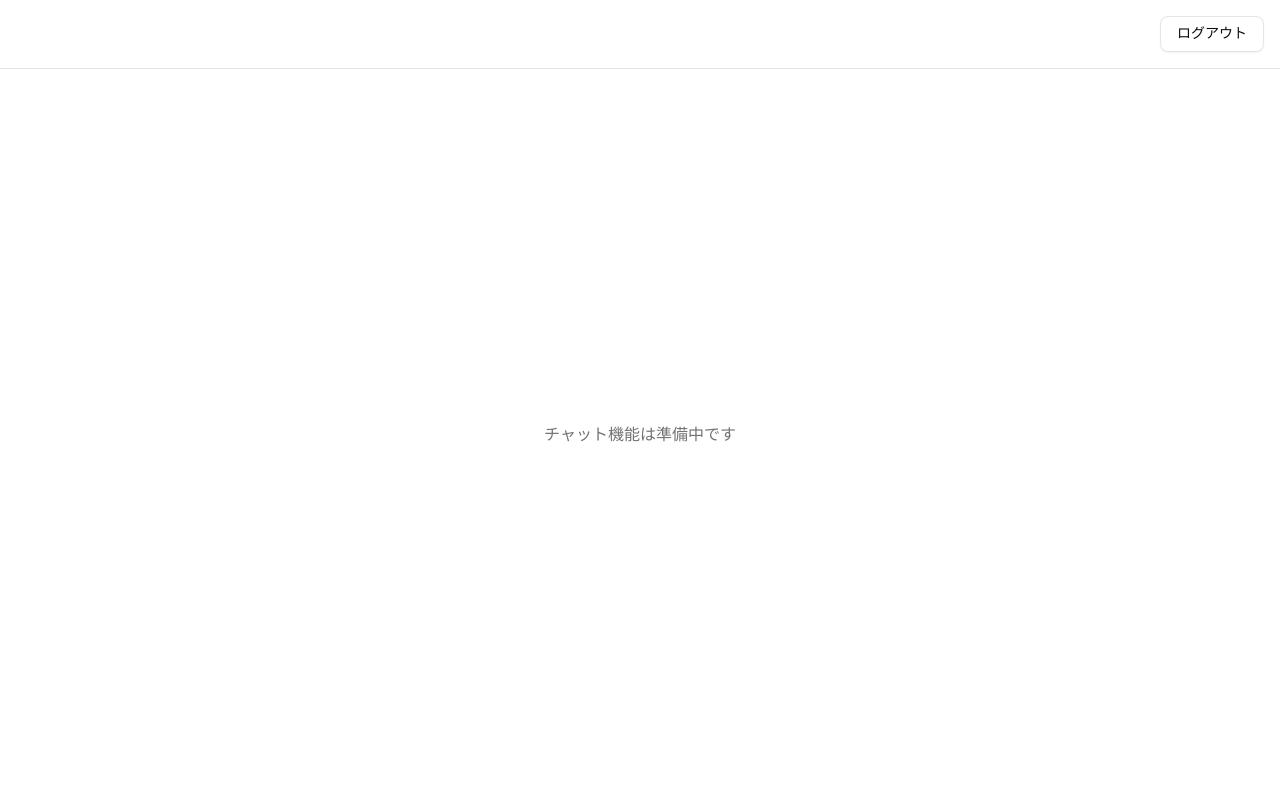
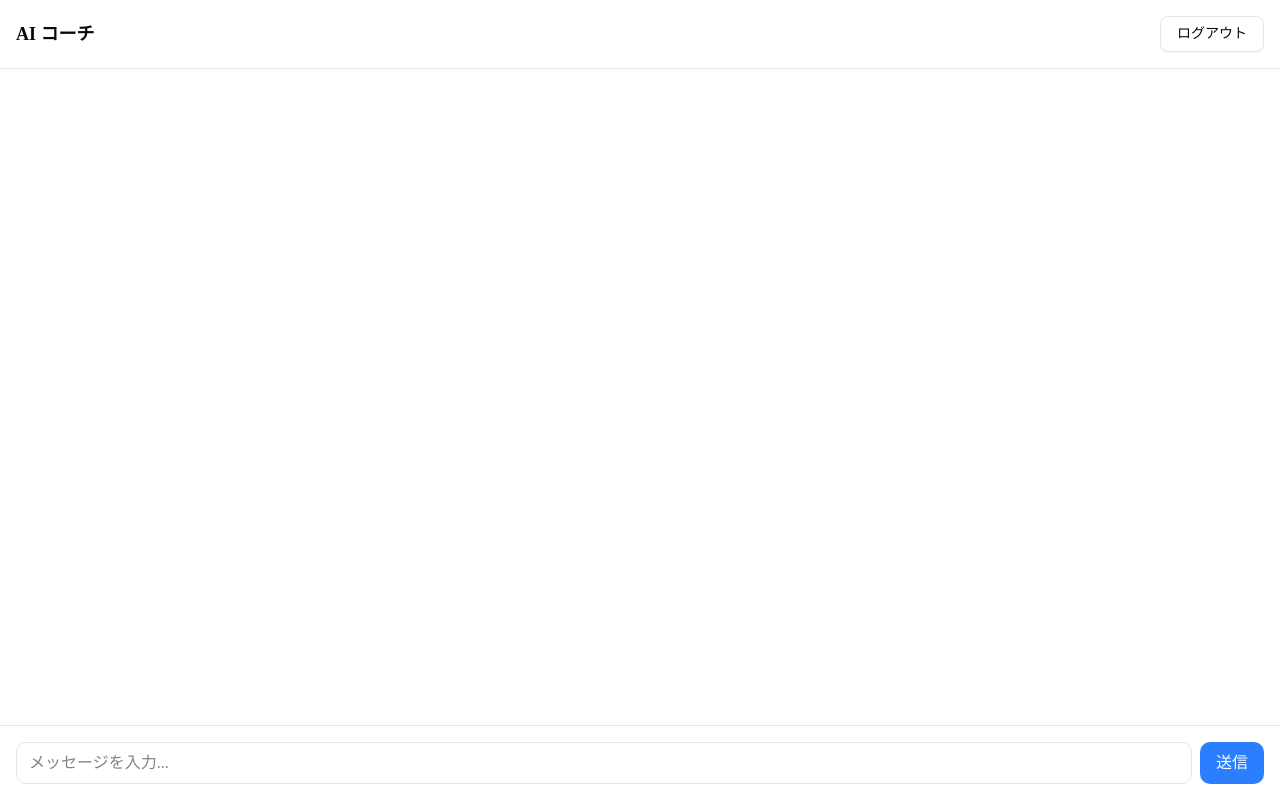
Before and after one commit to hayashida/my-coach-app, a Next.js app: page /chat in a window 1280 px wide. Built offline with nearby package versions, Linux system fonts and the light colour scheme.

Commit message:
feat(chat-core): チャットページにすべてのコンポーネントを統合する
Co-Authored-By: Claude Sonnet 4.6 <noreply@anthropic.com>

```diff
--- a/src/app/chat/page.tsx
+++ b/src/app/chat/page.tsx
@@ -1,14 +1,36 @@
+"use client";
+
+import { useChat } from "@/hooks/use-chat";
+import { ChatMessage } from "@/components/chat/chat-message";
+import { ChatInput } from "@/components/chat/chat-input";
 import { LogoutButton } from "@/components/auth/logout-button";
 
 export default function ChatPage() {
+  const { messages, isStreaming, error, sendMessage } = useChat();
+
   return (
-    <div className="min-h-screen flex flex-col">
-      <header className="flex justify-end p-4 border-b">
+    <div className="flex h-screen flex-col">
+      {/* ヘッダー */}
+      <header className="flex items-center justify-between p-4 border-b">
+        <h1 className="text-lg font-semibold">AI コーチ</h1>
         <LogoutButton />
       </header>
-      <main className="flex flex-1 items-center justify-center">
-        <p className="text-muted-foreground">チャット機能は準備中です</p>
+
+      {/* メッセージリスト */}
+      <main className="flex-1 overflow-y-auto p-4 space-y-4">
+        {messages.map((message, index) => (
+          <ChatMessage key={index} message={message} />
+        ))}
+        {/* エラー表示 */}
+        {error && (
+          <div className="rounded-lg bg-red-100 p-3 text-red-700 text-sm">
+            {error}
+          </div>
+        )}
       </main>
+
+      {/* 入力欄 */}
+      <ChatInput onSubmit={sendMessage} disabled={isStreaming} />
     </div>
   );
 }
--- /dev/null
+++ b/src/components/auth/actions.ts
@@ -0,0 +1,7 @@
+"use server";
+
+import { signOut } from "@/auth";
+
+export async function signOutAction() {
+  await signOut({ redirectTo: "/" });
+}
--- a/src/components/auth/logout-button.tsx
+++ b/src/components/auth/logout-button.tsx
@@ -1,14 +1,9 @@
-import { signOut } from "@/auth";
 import { Button } from "@/components/ui/button";
+import { signOutAction } from "./actions";
 
 export function LogoutButton() {
   return (
-    <form
-      action={async () => {
-        "use server";
-        await signOut({ redirectTo: "/" });
-      }}
-    >
+    <form action={signOutAction}>
       <Button type="submit" variant="outline">ログアウト</Button>
     </form>
   );
```
Also changed, not shown: .kiro/specs/chat-core/tasks.md.
